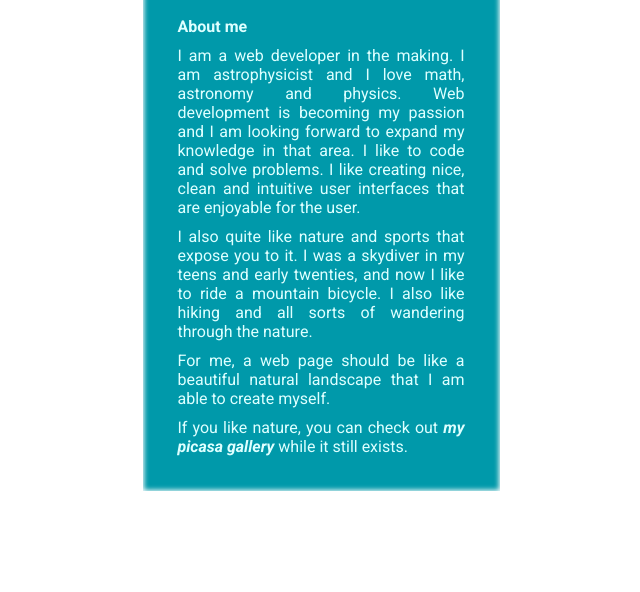
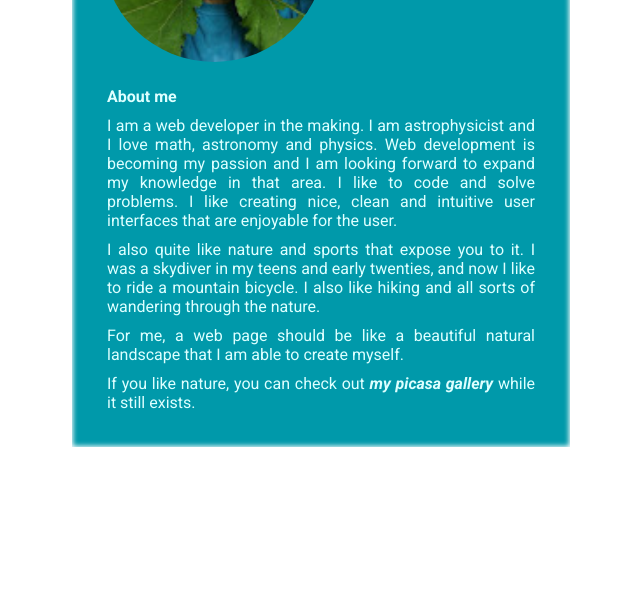
Before and after one commit to Gruximillian/profile-card, a plain HTML site: page index.html in a window 1280 px wide. Shown: the part 293-885 px from the top of the page, without its empty margins (319-959 px from the left). After the commit the page ends 841 px from the top, so only its background shows below. Drawn offline with Linux system fonts and the light colour scheme.

Commit message:
Update the width definitions.

```diff
--- a/card.css
+++ b/card.css
@@ -6,24 +6,23 @@ body {
 }
 
 .wrapper {
-  width: 100%;
+  /* the dimensions of the wrapper will define the size of the card */
+  width: 40%;
+  min-width: 300px;
+  max-width: 500px;
   position: relative;
   padding: 100px 0;
+  margin: auto;
 }
 
 /* CARD STYLES, IMPORTANT STUFF */
 
 .card {
-  /* The width: 40% is for developing purposes, it should be set to 100% */
-  /* when implemented into the container on profile page                 */
-  /* quite possibly, max-width and min-width should be removed also      */
-  width: 40%;
-  min-width: 220px;
-  max-width: 359px;
+  /* card occupies the full width of the container */
+  width: 100%;
   box-sizing: border-box;
   font-size: 16px;
   font-family: Roboto, sans-serif;
-  margin: auto;
   border: 1px solid #fff; /* on MD site it looks better without border */
   padding: 25px;
   background-color: #09a;
```
